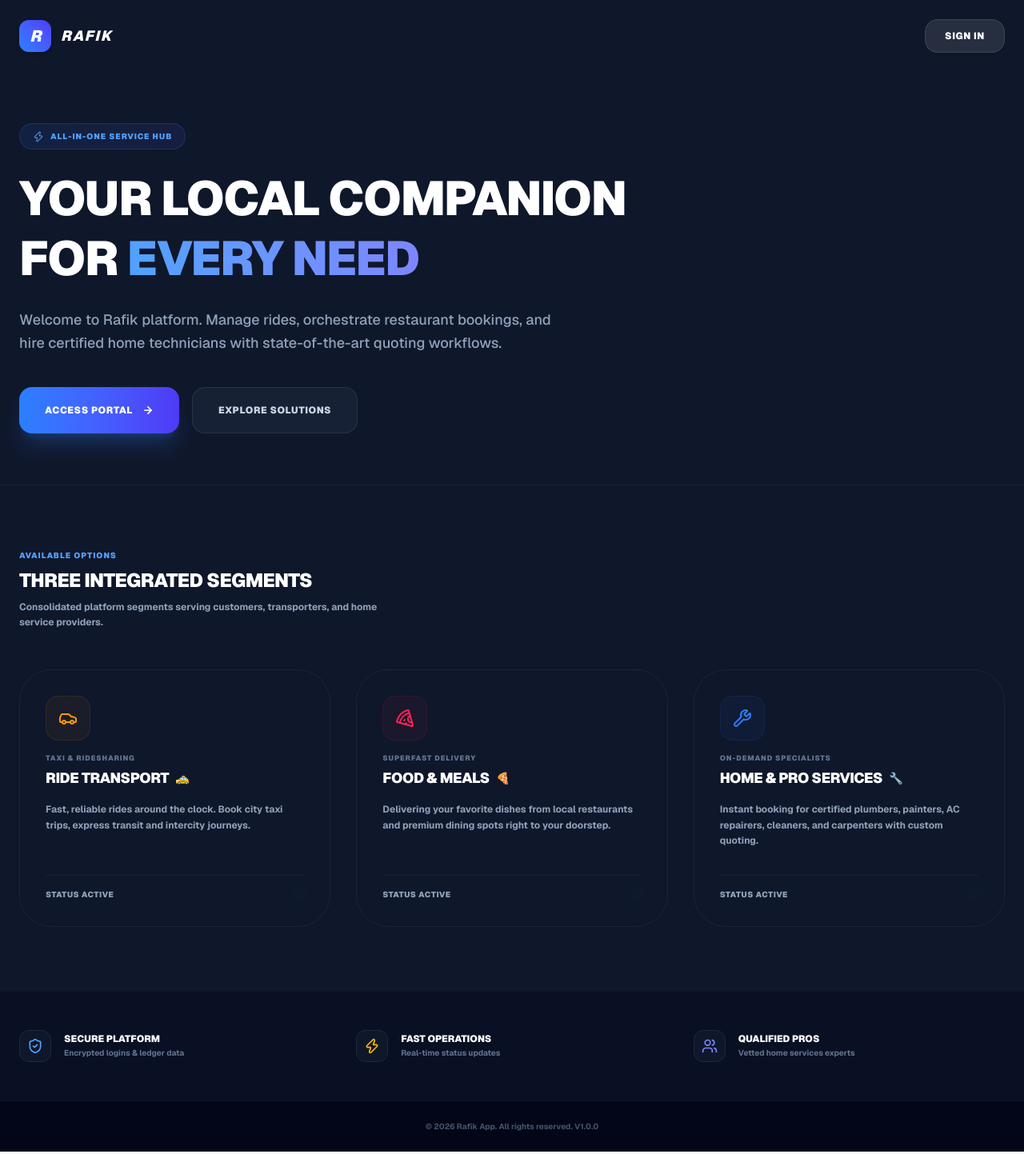
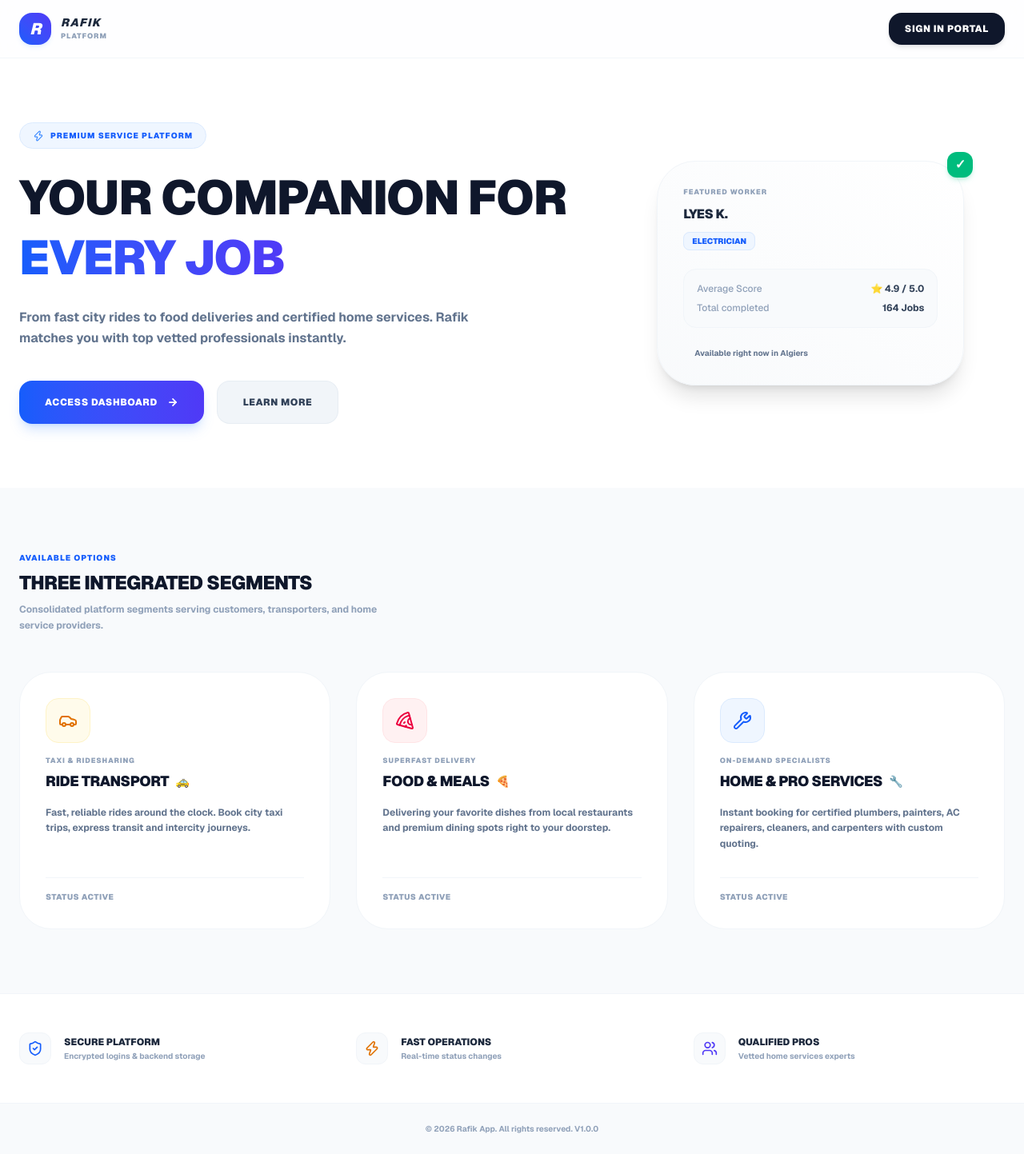
Before and after one commit to MoncefAzzouz/rafik-app, a Next.js app: page / in a window 1280 px wide. Shown: the whole page at 80% size. Built offline with nearby package versions, Linux system fonts and the light colour scheme.

Commit message:
design: redesign landing page to use clean modern light theme style matching nadif theme

```diff
--- a/src/components/LandingPage.tsx
+++ b/src/components/LandingPage.tsx
@@ -1,6 +1,6 @@
 "use client";
 
-import { Wrench, Car, Pizza, ArrowRight, ShieldCheck, Zap, Users } from "lucide-react";
+import { Wrench, Car, Pizza, ArrowRight, ShieldCheck, Zap, Users, CheckCircle } from "lucide-react";
 
 interface LandingPageProps {
   onGoToLogin: () => void;
@@ -13,94 +13,129 @@ export default function LandingPage({ onGoToLogin }: LandingPageProps) {
       subtitle: "Taxi & Ridesharing",
       desc: "Fast, reliable rides around the clock. Book city taxi trips, express transit and intercity journeys.",
       icon: Car,
-      color: "from-amber-400 to-amber-600",
       emoji: "🚕",
-      bgLight: "bg-amber-500/5 border-amber-500/10",
-      textCol: "text-amber-500"
+      bgLight: "bg-amber-50 border-amber-100",
+      textCol: "text-amber-600",
+      shadow: "hover:shadow-amber-500/5 hover:border-amber-200"
     },
     {
       title: "Food & Meals",
       subtitle: "Superfast Delivery",
       desc: "Delivering your favorite dishes from local restaurants and premium dining spots right to your doorstep.",
       icon: Pizza,
-      color: "from-rose-400 to-rose-600",
       emoji: "🍕",
-      bgLight: "bg-rose-500/5 border-rose-500/10",
-      textCol: "text-rose-500"
+      bgLight: "bg-rose-50 border-rose-100",
+      textCol: "text-rose-600",
+      shadow: "hover:shadow-rose-500/5 hover:border-rose-200"
     },
     {
       title: "Home & Pro Services",
       subtitle: "On-Demand Specialists",
       desc: "Instant booking for certified plumbers, painters, AC repairers, cleaners, and carpenters with custom quoting.",
       icon: Wrench,
-      color: "from-blue-400 to-blue-600",
       emoji: "🔧",
-      bgLight: "bg-blue-500/5 border-blue-500/10",
-      textCol: "text-blue-500"
+      bgLight: "bg-blue-50 border-blue-100",
+      textCol: "text-blue-600",
+      shadow: "hover:shadow-blue-500/5 hover:border-blue-200"
     }
   ];
 
   return (
-    <div className="min-h-screen bg-slate-900 text-slate-100 flex flex-col font-inter selection:bg-primary selection:text-white">
+    <div className="min-h-screen bg-slate-50 text-slate-700 flex flex-col font-inter selection:bg-blue-500 selection:text-white overflow-x-hidden">
 
       {/* Header Navigation */}
-      <header className="max-w-7xl mx-auto w-full px-6 py-6 flex justify-between items-center z-10">
+      <header className="bg-white/80 backdrop-blur-md sticky top-0 z-50 border-b border-slate-100/80">
+        <div className="max-w-7xl mx-auto px-6 py-4 flex justify-between items-center">
           <div className="flex items-center gap-3">
-          <div className="w-10 h-10 bg-gradient-to-tr from-blue-500 to-indigo-600 rounded-xl flex items-center justify-center font-black text-xl italic tracking-tighter text-white shadow-md">
+            <div className="w-10 h-10 bg-gradient-to-tr from-blue-600 to-indigo-600 rounded-2xl flex items-center justify-center font-black text-xl italic tracking-tighter text-white shadow-md shadow-blue-500/10">
               R
             </div>
-          <span className="text-lg font-black tracking-widest uppercase italic text-white">RAFIK</span>
+            <div>
+              <span className="text-sm font-black tracking-widest uppercase italic text-slate-800 block leading-tight">RAFIK</span>
+              <span className="text-[9px] font-black text-slate-400 uppercase tracking-widest block mt-0.5">Platform</span>
+            </div>
           </div>
           <button
             onClick={onGoToLogin}
-          className="px-6 py-3 bg-white/10 hover:bg-white/15 border border-white/10 hover:border-white/20 text-white rounded-2xl text-xs font-black uppercase tracking-wider transition-all hover:scale-105 active:scale-95 cursor-pointer shadow-sm"
+            className="px-5 py-3 bg-slate-900 hover:bg-slate-800 text-white rounded-2xl text-xs font-black uppercase tracking-wider transition-all hover:scale-105 active:scale-95 cursor-pointer shadow-md shadow-slate-900/10"
           >
-          Sign In
+            Sign In Portal
           </button>
+        </div>
       </header>
 
       {/* Hero Banner Section */}
-      <section className="flex-1 max-w-7xl mx-auto w-full px-6 flex flex-col justify-center py-16 relative">
-        <div className="absolute top-1/4 left-1/3 w-[30rem] h-[30rem] bg-indigo-600/10 rounded-full blur-[8rem] pointer-events-none -z-1"></div>
-        <div className="absolute bottom-1/4 right-1/4 w-[25rem] h-[25rem] bg-emerald-500/5 rounded-full blur-[8rem] pointer-events-none -z-1"></div>
+      <section className="bg-white py-20 relative overflow-hidden">
+        {/* Soft Background Gradients */}
+        <div className="absolute top-10 left-1/2 -translate-x-1/2 w-[60rem] h-[30rem] bg-gradient-to-tr from-blue-200/20 to-indigo-200/20 rounded-full blur-[8rem] pointer-events-none -z-1"></div>
 
-        <div className="max-w-3xl space-y-6 text-left relative z-1">
-          <div className="inline-flex items-center gap-2 bg-gradient-to-r from-blue-500/10 to-indigo-500/10 px-4 py-2 rounded-full border border-blue-500/20">
-            <Zap size={14} className="text-blue-400 animate-pulse" />
-            <span className="text-[10px] font-black uppercase tracking-widest text-blue-400">All-in-One Service Hub</span>
+        <div className="max-w-7xl mx-auto px-6 grid grid-cols-1 lg:grid-cols-12 gap-12 items-center">
+          <div className="lg:col-span-7 space-y-6 text-left relative z-10">
+            <div className="inline-flex items-center gap-2 bg-blue-50 text-blue-600 px-4 py-2 rounded-full border border-blue-100">
+              <Zap size={14} className="text-blue-500 animate-pulse" />
+              <span className="text-[10px] font-black uppercase tracking-widest">Premium Service Platform</span>
             </div>
 
-          <h1 className="text-4xl sm:text-6xl font-black tracking-tight text-white leading-tight uppercase">
-            Your Local Companion For <span className="bg-gradient-to-r from-blue-400 to-indigo-400 bg-clip-text text-transparent">Every Need</span>
+            <h1 className="text-4xl sm:text-6xl font-black tracking-tight text-slate-900 leading-tight uppercase">
+              Your Companion For <span className="bg-gradient-to-r from-blue-600 to-indigo-600 bg-clip-text text-transparent">Every Job</span>
             </h1>
 
-          <p className="text-base sm:text-lg text-slate-400 font-medium leading-relaxed max-w-2xl">
-            Welcome to Rafik platform. Manage rides, orchestrate restaurant bookings, and hire certified home technicians with state-of-the-art quoting workflows.
+            <p className="text-sm sm:text-base text-slate-500 font-bold font-inter leading-relaxed max-w-xl">
+              From fast city rides to food deliveries and certified home services. Rafik matches you with top vetted professionals instantly.
             </p>
 
             <div className="pt-4 flex flex-wrap gap-4">
               <button
                 onClick={onGoToLogin}
-              className="px-8 py-5 bg-gradient-to-r from-blue-500 to-indigo-600 text-white text-xs font-black uppercase tracking-wider rounded-2xl shadow-xl shadow-blue-500/20 hover:scale-105 active:scale-95 transition-all flex items-center gap-3 cursor-pointer"
+                className="px-8 py-4.5 bg-gradient-to-r from-blue-600 to-indigo-600 text-white text-xs font-black uppercase tracking-wider rounded-2xl shadow-lg shadow-blue-500/20 hover:scale-105 active:scale-95 transition-all flex items-center gap-3 cursor-pointer"
               >
-              Access Portal
+                Access Dashboard
                 <ArrowRight size={14} strokeWidth={3} />
               </button>
               <a
                 href="#offerings"
-              className="px-8 py-5 bg-slate-800/60 hover:bg-slate-850 border border-slate-700/60 hover:border-slate-700 text-slate-300 hover:text-white text-xs font-black uppercase tracking-wider rounded-2xl transition-all cursor-pointer"
+                className="px-8 py-4.5 bg-slate-100 hover:bg-slate-200 border border-slate-200/60 text-slate-700 text-xs font-black uppercase tracking-wider rounded-2xl transition-all cursor-pointer flex items-center justify-center"
               >
-              Explore Solutions
+                Learn More
               </a>
+            </div>
+          </div>
+
+          <div className="lg:col-span-5 relative flex justify-center">
+            {/* Visual representation card */}
+            <div className="bg-gradient-to-tr from-slate-50 to-white border border-slate-100 p-8 rounded-[3rem] shadow-xl w-full max-w-sm space-y-6 relative hover:scale-[1.02] transition-transform">
+              <div className="absolute -top-3 -right-3 bg-emerald-500 text-white w-8 h-8 rounded-xl flex items-center justify-center font-bold shadow-md shadow-emerald-500/20">
+                ✓
+              </div>
+              <div className="space-y-2">
+                <span className="text-[9px] font-black text-slate-400 uppercase tracking-widest block">Featured Worker</span>
+                <h3 className="text-base font-black text-slate-800 uppercase tracking-tight">Lyes K.</h3>
+                <span className="text-[10px] bg-blue-50 text-blue-600 border border-blue-100 px-2.5 py-1 rounded-lg font-black uppercase">Electrician</span>
+              </div>
+              <div className="bg-slate-50 p-4 rounded-2xl border border-slate-100 space-y-2">
+                <div className="flex items-center justify-between text-xs">
+                  <span className="text-slate-400 font-medium font-inter">Average Score</span>
+                  <span className="font-bold text-slate-700">⭐ 4.9 / 5.0</span>
+                </div>
+                <div className="flex items-center justify-between text-xs">
+                  <span className="text-slate-400 font-medium font-inter">Total completed</span>
+                  <span className="font-bold text-slate-700">164 Jobs</span>
+                </div>
+              </div>
+              <div className="flex gap-2">
+                <div className="w-1.5 h-1.5 bg-emerald-500 rounded-full animate-ping mt-1.5"></div>
+                <span className="text-[10px] text-slate-500 font-bold font-inter">Available right now in Algiers</span>
+              </div>
+            </div>
           </div>
         </div>
       </section>
 
       {/* Services Showcase Cards */}
-      <section id="offerings" className="max-w-7xl mx-auto w-full px-6 py-20 border-t border-slate-800/50">
+      <section id="offerings" className="max-w-7xl mx-auto w-full px-6 py-20">
         <div className="text-left max-w-md space-y-2 mb-12">
-          <span className="text-[10px] font-black text-blue-400 uppercase tracking-widest block">Available Options</span>
-          <h2 className="text-2xl font-black text-white uppercase tracking-tight">Three Integrated Segments</h2>
+          <span className="text-[10px] font-black text-blue-600 uppercase tracking-widest block">Available Options</span>
+          <h2 className="text-2xl font-black text-slate-900 uppercase tracking-tight">Three Integrated Segments</h2>
           <p className="text-xs text-slate-400 font-bold font-inter leading-relaxed">
             Consolidated platform segments serving customers, transporters, and home service providers.
           </p>
@@ -112,27 +147,24 @@ export default function LandingPage({ onGoToLogin }: LandingPageProps) {
             return (
               <div
                 key={i}
-                className="bg-slate-850/50 border border-slate-800/80 p-8 rounded-[2.5rem] flex flex-col justify-between space-y-8 hover:border-slate-750 transition-all hover:scale-[1.01] hover:shadow-lg text-left relative overflow-hidden group"
+                className={`bg-white border border-slate-100 p-8 rounded-[2.5rem] flex flex-col justify-between space-y-8 transition-all hover:scale-[1.01] hover:shadow-xl text-left relative overflow-hidden group ${c.shadow}`}
               >
-                {/* Visual Accent */}
-                <div className={`absolute top-0 right-0 w-24 h-24 bg-gradient-to-br ${c.color} opacity-0 group-hover:opacity-5 blur-2xl transition-opacity`}></div>
-
                 <div className="space-y-4">
                   <div className={`w-14 h-14 ${c.bgLight} rounded-2xl flex items-center justify-center text-2xl border`}>
                     <Icon size={24} className={c.textCol} />
                   </div>
                   <div className="space-y-1">
-                    <span className="text-[9px] font-black uppercase tracking-widest text-slate-500 block">{c.subtitle}</span>
-                    <h3 className="text-lg font-black text-white uppercase tracking-tight flex items-center gap-2">
+                    <span className="text-[9px] font-black uppercase tracking-widest text-slate-400 block">{c.subtitle}</span>
+                    <h3 className="text-lg font-black text-slate-900 uppercase tracking-tight flex items-center gap-2">
                       {c.title} <span className="text-sm font-normal">{c.emoji}</span>
                     </h3>
                   </div>
-                  <p className="text-xs text-slate-400 font-bold font-inter leading-relaxed">
+                  <p className="text-xs text-slate-500 font-bold font-inter leading-relaxed">
                     {c.desc}
                   </p>
                 </div>
 
-                <div className="pt-4 border-t border-slate-800/60 flex items-center justify-between">
+                <div className="pt-4 border-t border-slate-100 flex items-center justify-between">
                   <span className="text-[10px] font-black uppercase tracking-wider text-slate-400">Status Active</span>
                   <div className="w-2.5 h-2.5 bg-emerald-500 rounded-full animate-ping"></div>
                 </div>
@@ -143,40 +175,40 @@ export default function LandingPage({ onGoToLogin }: LandingPageProps) {
       </section>
 
       {/* Trust Badges */}
-      <section className="bg-slate-950/40 py-12 border-t border-slate-800/30">
+      <section className="bg-white py-12 border-t border-slate-100">
         <div className="max-w-7xl mx-auto px-6 grid grid-cols-1 sm:grid-cols-3 gap-8">
           <div className="flex items-center gap-4 text-left">
-            <div className="w-10 h-10 bg-slate-900 rounded-xl flex items-center justify-center border border-slate-800 text-blue-400">
+            <div className="w-10 h-10 bg-slate-50 rounded-xl flex items-center justify-center border border-slate-100 text-blue-600">
               <ShieldCheck size={20} />
             </div>
             <div>
-              <h4 className="text-xs font-black text-white uppercase">Secure Platform</h4>
-              <p className="text-[10px] text-slate-500 font-bold mt-0.5">Encrypted logins & ledger data</p>
+              <h4 className="text-xs font-black text-slate-800 uppercase">Secure Platform</h4>
+              <p className="text-[10px] text-slate-400 font-bold mt-0.5">Encrypted logins & backend storage</p>
             </div>
           </div>
           <div className="flex items-center gap-4 text-left">
-            <div className="w-10 h-10 bg-slate-900 rounded-xl flex items-center justify-center border border-slate-800 text-amber-400">
+            <div className="w-10 h-10 bg-slate-50 rounded-xl flex items-center justify-center border border-slate-100 text-amber-600">
               <Zap size={20} />
             </div>
             <div>
-              <h4 className="text-xs font-black text-white uppercase">Fast Operations</h4>
-              <p className="text-[10px] text-slate-500 font-bold mt-0.5">Real-time status updates</p>
+              <h4 className="text-xs font-black text-slate-800 uppercase">Fast Operations</h4>
+              <p className="text-[10px] text-slate-400 font-bold mt-0.5">Real-time status changes</p>
             </div>
           </div>
           <div className="flex items-center gap-4 text-left">
-            <div className="w-10 h-10 bg-slate-900 rounded-xl flex items-center justify-center border border-slate-800 text-indigo-400">
+            <div className="w-10 h-10 bg-slate-50 rounded-xl flex items-center justify-center border border-slate-100 text-indigo-600">
               <Users size={20} />
             </div>
             <div>
-              <h4 className="text-xs font-black text-white uppercase">Qualified Pros</h4>
-              <p className="text-[10px] text-slate-500 font-bold mt-0.5">Vetted home services experts</p>
+              <h4 className="text-xs font-black text-slate-800 uppercase">Qualified Pros</h4>
+              <p className="text-[10px] text-slate-400 font-bold mt-0.5">Vetted home services experts</p>
             </div>
           </div>
         </div>
       </section>
 
       {/* Footer */}
-      <footer className="py-6 border-t border-slate-900 bg-slate-950 text-center text-[10px] text-slate-600 font-bold">
+      <footer className="py-6 border-t border-slate-100 bg-slate-50 text-center text-[10px] text-slate-400 font-bold">
         &copy; {new Date().getFullYear()} Rafik App. All rights reserved. V1.0.0
       </footer>
 
```
Lines whose indentation alone changed are shown as unchanged.
